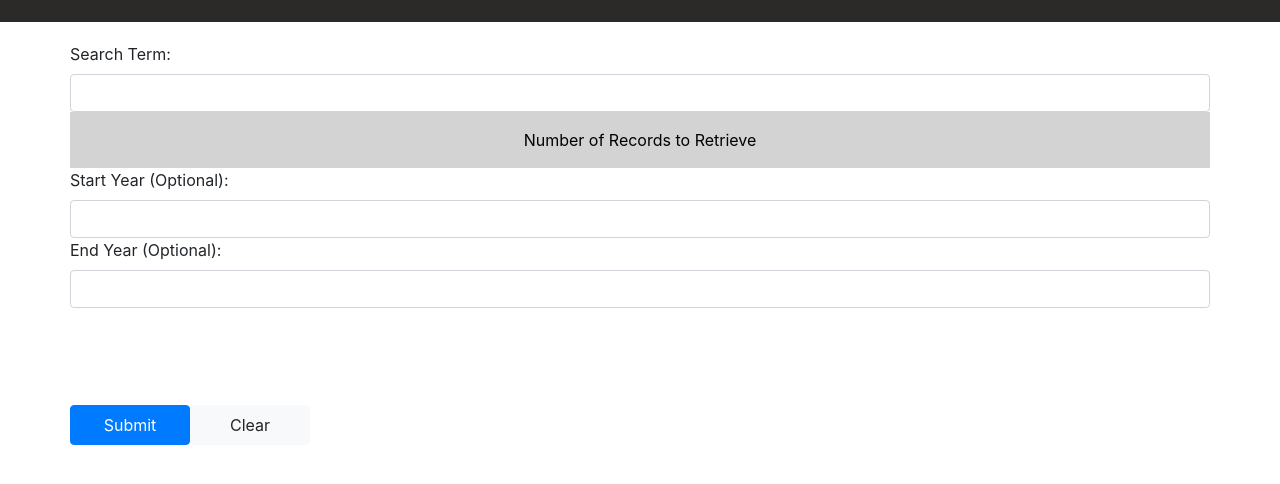
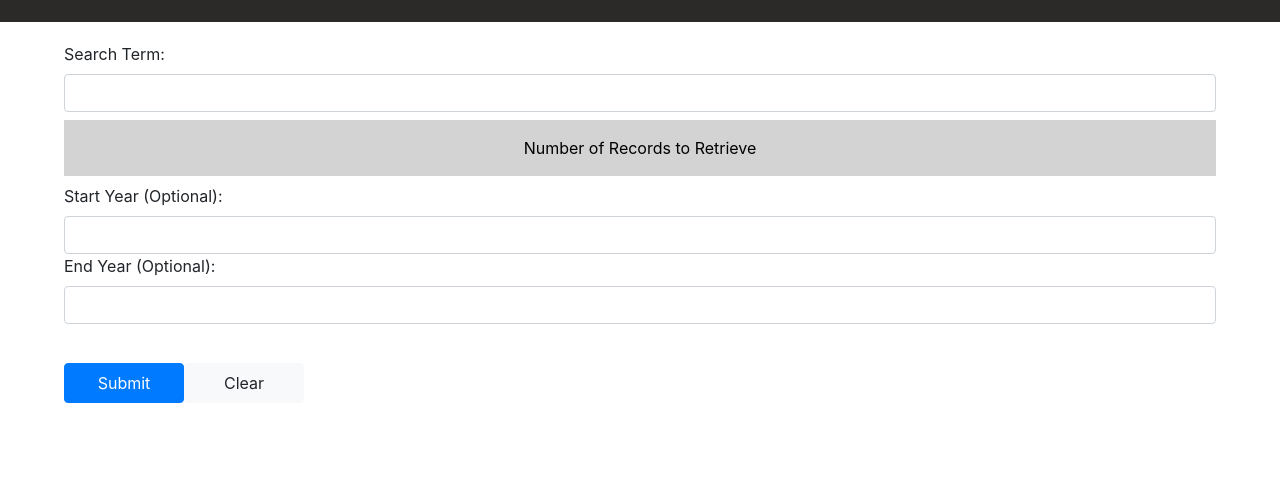
Before and after one commit to timstarkk/NYTsearch, a plain HTML site: page index.html in a window 1280 px wide. Shown: the part 68-552 px from the top of the page. Drawn offline with nearby package versions, Linux system fonts and the light colour scheme.

Commit message:
changed dropdown styling

```diff
--- a/assets/css/style.css
+++ b/assets/css/style.css
@@ -1,3 +1,7 @@
+.container {
+  max-width: 90vw;
+}
+
 #headerRow {
   background: #2b2a28;
   margin-bottom: 20px;
@@ -12,7 +16,7 @@
 }
 
 .main {
-    height: 500px;
+    height: 400px;
 }
 
 footer {
@@ -49,6 +53,8 @@ input {
     background-color: lightgray;
     color: black;
     padding: 16px;
+    margin-top: 8px;
+    margin-bottom: 8px;
     font-size: 16px;
     border: none;
     cursor: pointer;
@@ -64,9 +70,11 @@ input {
     display: none;
     position: absolute;
     background-color: #f9f9f9;
+    width: 100%;
     min-width: 160px;
     box-shadow: 0px 8px 16px 0px rgba(0,0,0,0.2);
     z-index: 1;
+    text-align: center;
   }
 
   .dropdown-content a {
```
